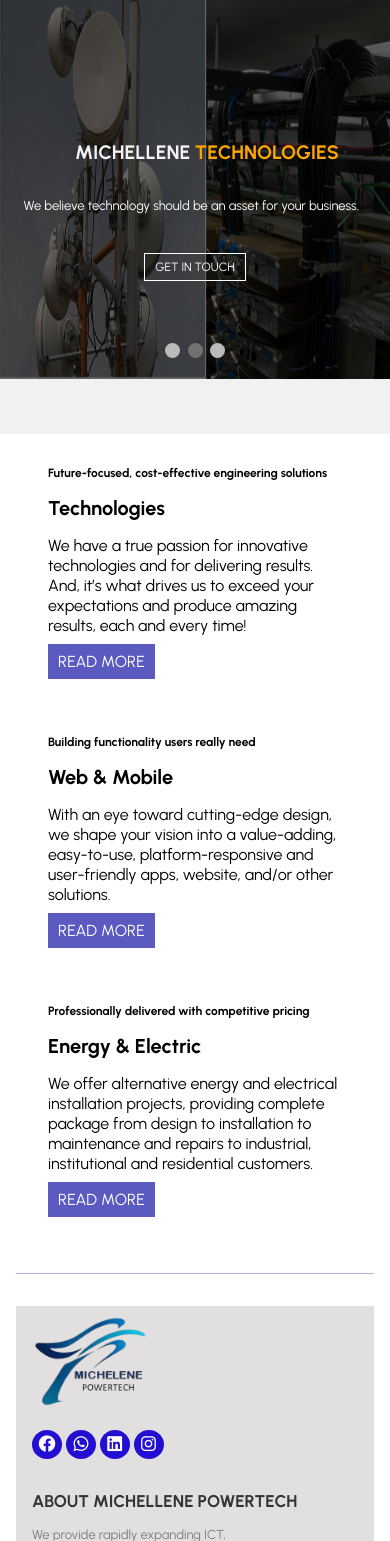
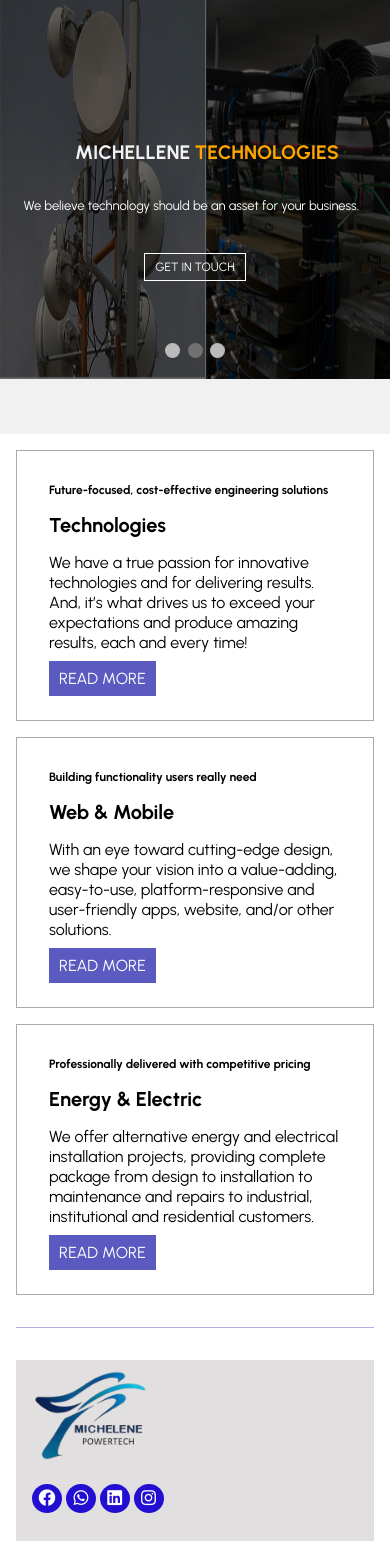
Before and after one commit to micheal4067/myProjects, a PHP site: page /services.html in a window 390 px wide. Shown: the part 269-1810 px from the top of the page. Run offline with PHP 8.4, Linux system fonts and the light colour scheme.

Commit message:
Add files via upload

```diff
--- a/css/services.css
+++ b/css/services.css
@@ -325,8 +325,10 @@
     width: 100%;
     height: 45dvh;
   }
-  .section-two, .section-three{
+  .section-two, .section-three, .section-one{
     border-left: none;
+    border: 1px solid rgba(66, 65, 65, 0.452);
+    margin-top: 1rem;
   }
 
 }
```
